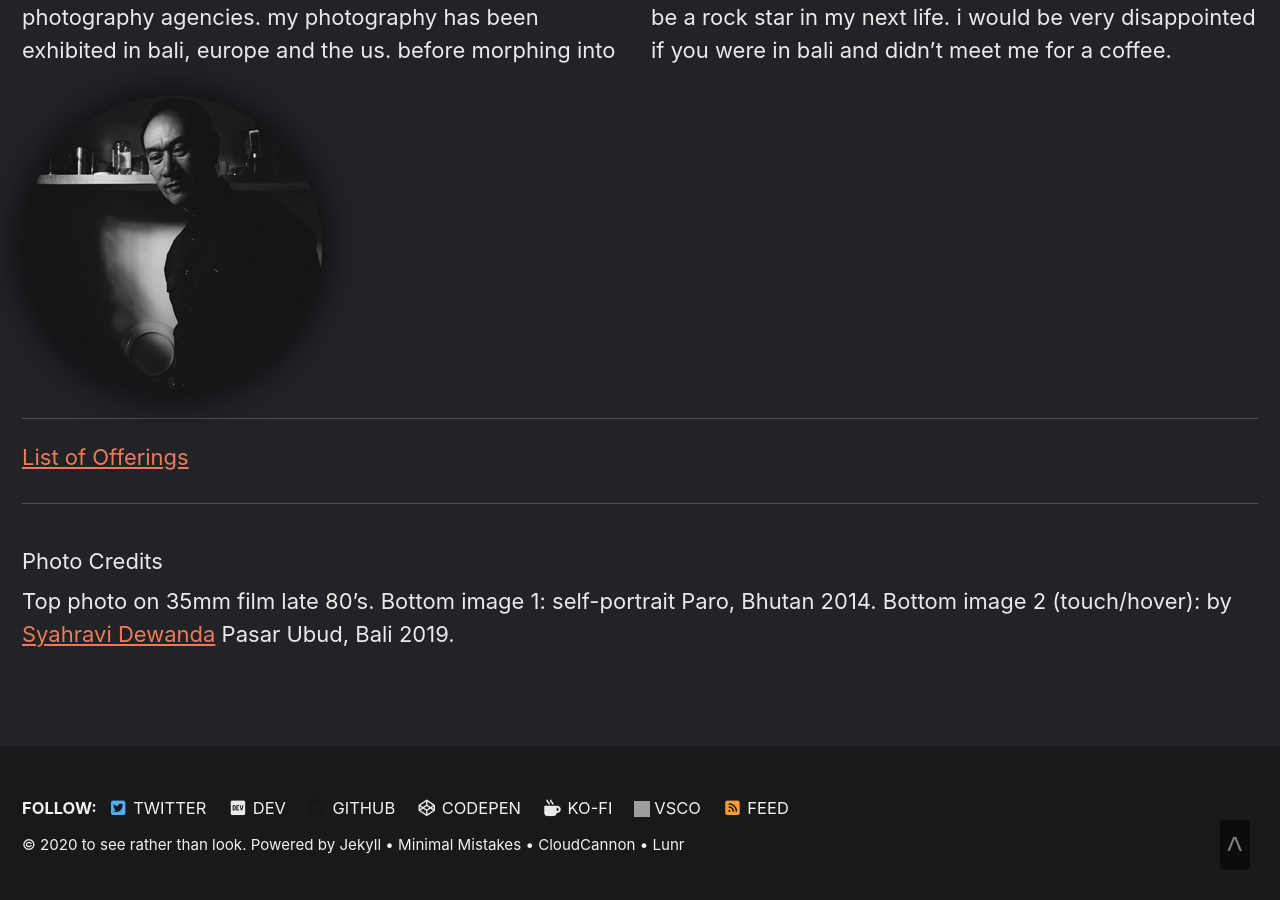
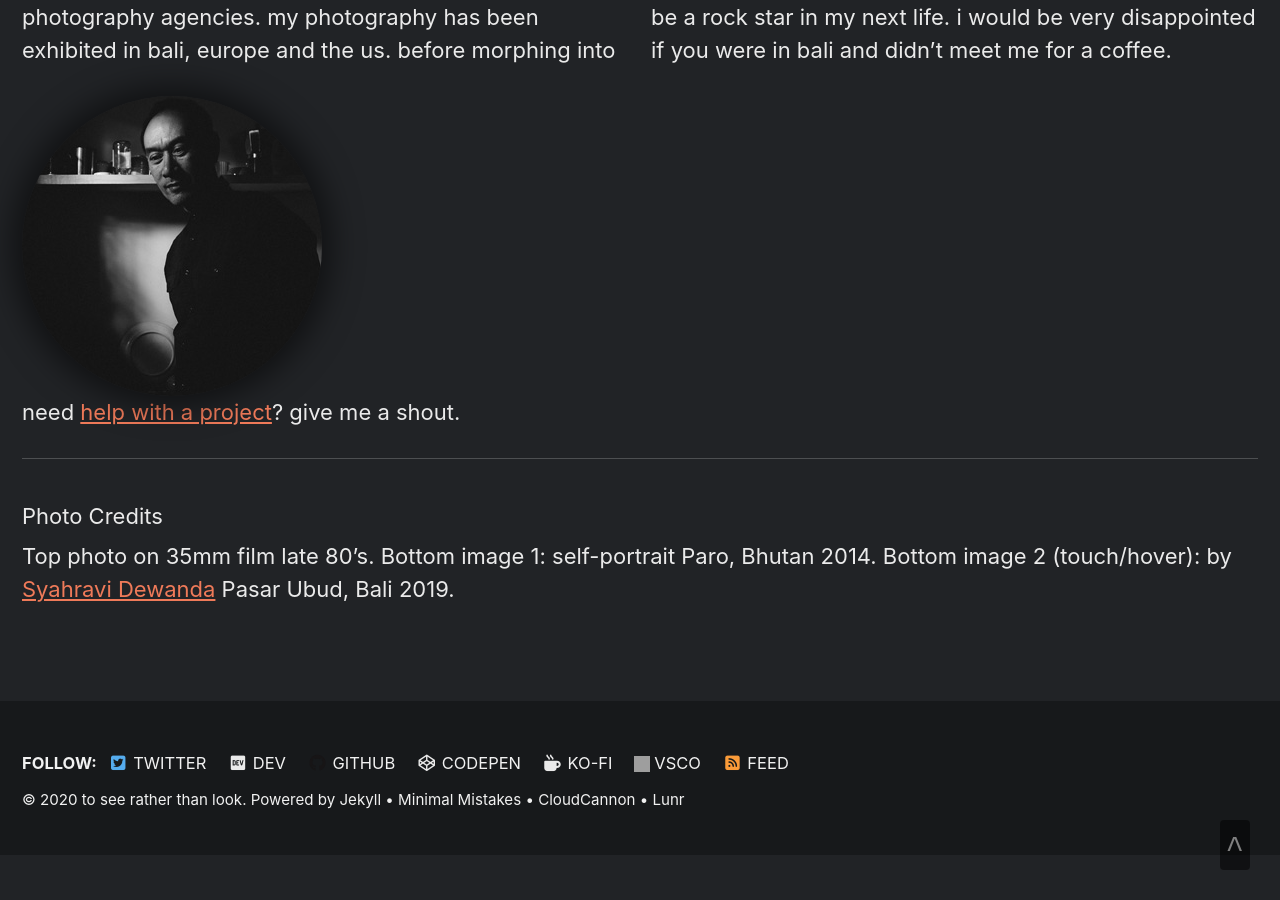
Before and after one commit to marklchaves/caughtmyeye, a Jekyll site: the page built from _pages/about.md, in a window 1280 px wide and 900 px high, scrolled down 1374 px. Built offline with Jekyll 4.4.1, drawn with Linux system fonts in a browser that asks for light colours; cached includes are drawn as plain includes; nearby versions of some CDN libraries; grey boxes are pictures that could not be loaded.

Commit message:
Offerings tweaking

```diff
--- a/_pages/about.md
+++ b/_pages/about.md
@@ -27,9 +27,7 @@ header:
   <div class="subject bio-photo"></div>
 </div>
 
----
-
-[List of Offerings](/offerings/)
+need [help with a project](/offerings/)? give me a shout.
 
 ---
 
```
Also changed, not shown: _pages/offerings.md (+1 -1 lines).
